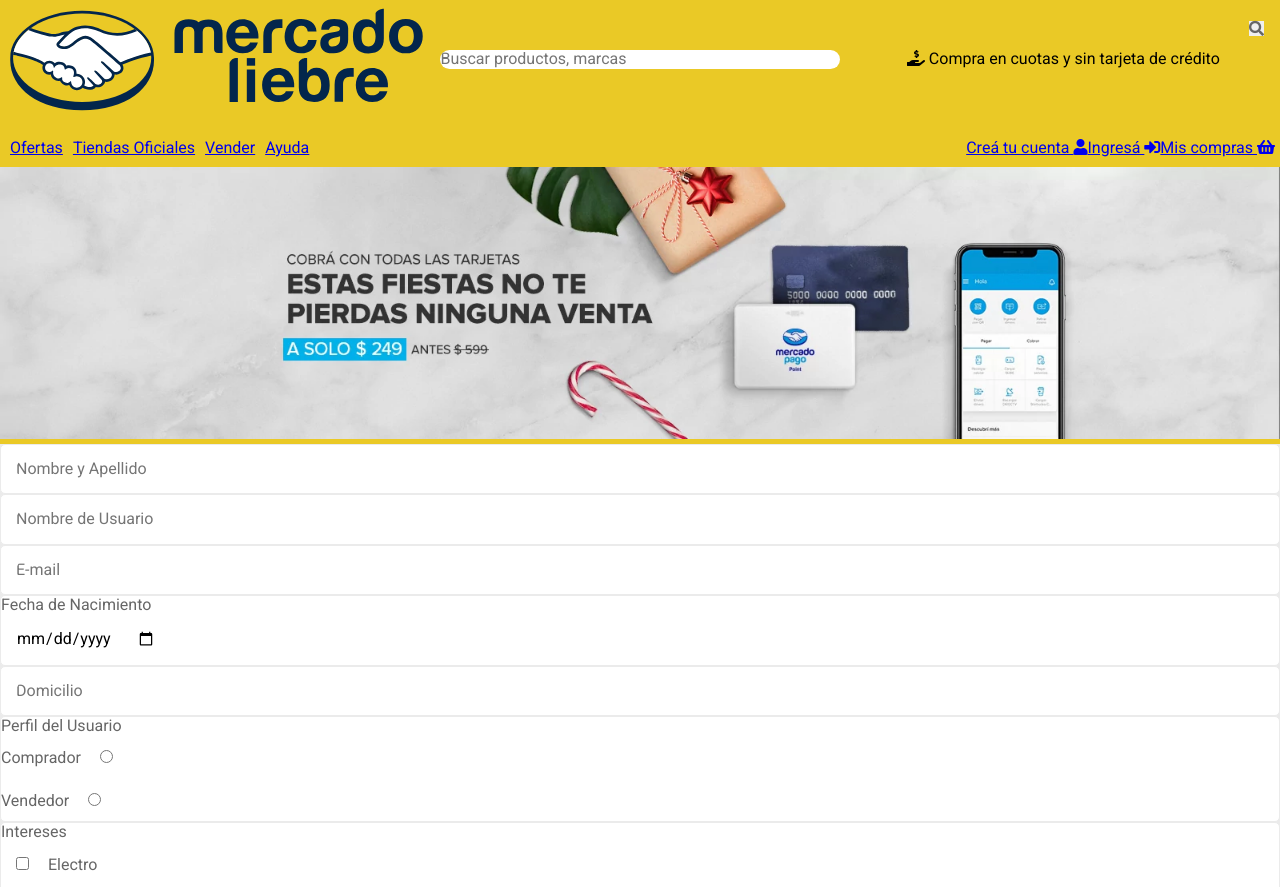
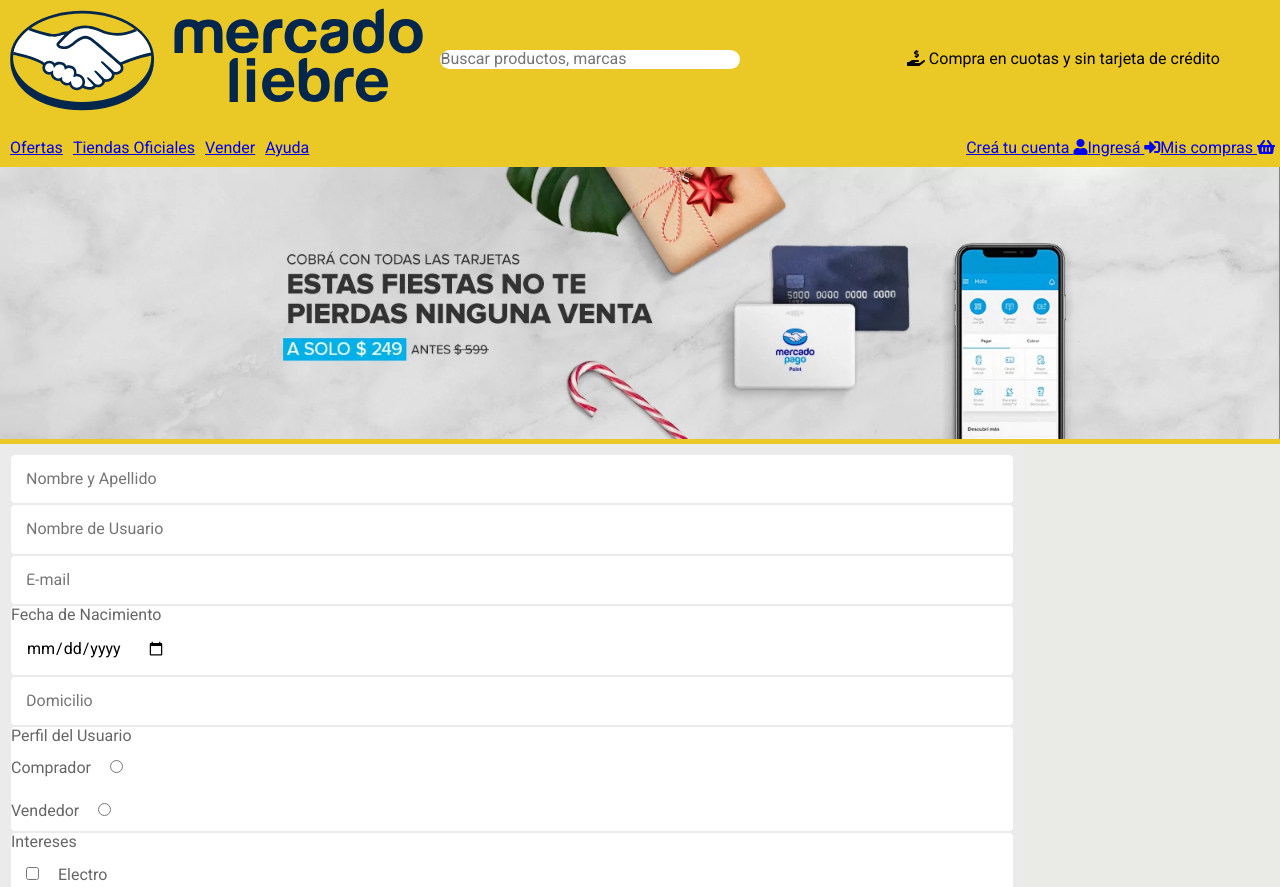
Before and after one commit to Diegos01/mercadoliebre_tn17, a website: page views/register.html in a window 1280 px wide. Shown: the top 887 px of the page. Drawn offline with Linux system fonts and the light colour scheme; files that its build step writes are made by us from their sources; files whose address does not match are found by name.

Commit message:
Primer Commit Mercado Liebre

```diff
--- a/public/css/estilos.css
+++ b/public/css/estilos.css
@@ -18,6 +18,10 @@
 header {
     background-color: #EAC926;
 
+}
+
+body {
+    background-color: #eaeae6;
 }
 
 input {
@@ -49,14 +53,20 @@
 }
 
 .fa-search {
-    position: absolute;
+    position: relative;
     display: block;
-    top: 21px;
-    right: 16px;
     border: 0;
-    color: #666;
     font-size: 15px;
 
+}
+
+.search button {
+    position: absolute;
+    right: 16px;
+    top: 19px;
+    border: 0;
+    background-color: white;
+    border-radius: 5px;
 }
 
 .descuentos {
@@ -112,6 +122,7 @@
     background-color: white;
     border: solid 1px #ebebeb;
     border-radius: 5px;
+    width: 100%;
 }
 
 section {
@@ -186,13 +197,15 @@
 .formregistro {
     background-color: #ebebeb;
     font-size: 1rem;
+    width: 80%;
+    padding: 10px;
 
 }
 
 .formlogin {
     background-color: #ebebeb;
     margin-top: 20px;
-    width: 90%;
+    width: 80%;
     justify-content: center;
     padding: 10px;
 }
@@ -243,6 +256,8 @@
     margin-bottom: 10px;
 }
 
+
+
 .search {
     width: 50%;
     margin-bottom: 10px;
@@ -283,6 +298,14 @@
     border: 0ch;
 }
 
+.btn-register-reset:hover {
+    background-color: #0022AA;
+}
+
+.btn-register-enviar:hover {
+    background-color: #0022AA;
+}
+
 
 
 @media (min-width: 361px) {
@@ -309,6 +332,7 @@
         width: 50%;
         border: 5%;
         justify-content: space-between;
+
     }
 
     .menu-burger {
@@ -353,8 +377,14 @@
     }
 
     .search {
+        display: flex;
         width: 33%;
 
+    }
+
+    .search form {
+        display: flex;
+        width: 75%;
     }
 
     .sitebar {
@@ -376,3 +406,21 @@
 
 
 }
+
+@media (min-width: 1280px) {
+
+    .fa-search {
+        position: relative;
+        display: block;
+        border: 0;
+        font-size: 15px;
+
+    }
+
+    .search button {
+        position: relative;
+        right: 25px;
+        border: 0;
+        background-color: white;
+    }
+}
--- a/views/register.html
+++ b/views/register.html
@@ -20,7 +20,7 @@
             <div class="search">
                 <form action="#">
                     <input type="text" name="search" placeholder="Buscar productos, marcas" style="width:100%">
-                    <button type="submit" class="fa fa-search">
+                    <button type="submit">
 
 
                     </button>
```
Also changed, not shown: views/index.html (+2 -3 lines), views/login.html (+1 -1 lines), 1 other file.
